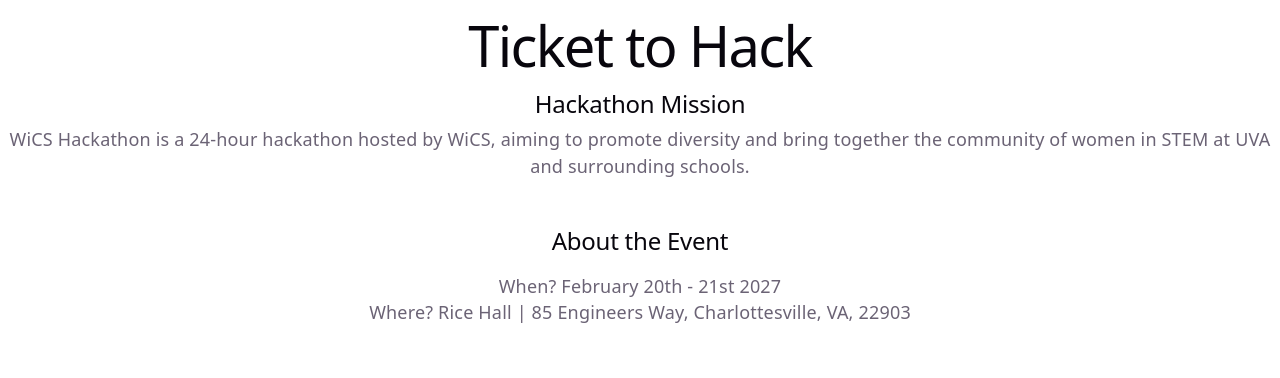
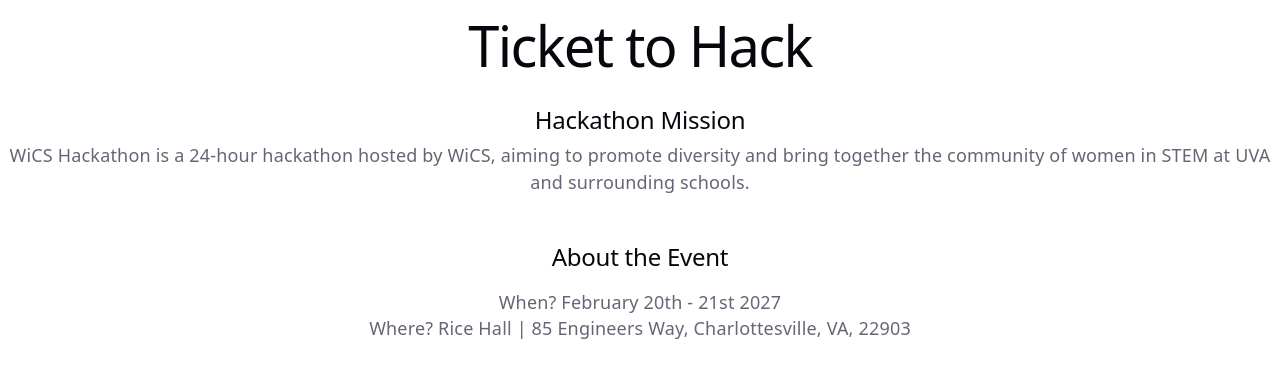
Before and after one commit to wicshacks-oss/Ticket-to-Hack, a React (Vite) app: page / in a window 1280 px wide. Shown: the top 378 px of the page. Built offline with nearby package versions, Linux system fonts and the light colour scheme.

Commit message:
adding a border above the mission statement section

```diff
--- a/src/App.css
+++ b/src/App.css
@@ -182,6 +182,15 @@
     border-right-color: var(--border);
   }
 }
+
+/* CSS section for mission statement section */
+
+.mission-statement-section {
+  margin-top: 48px;
+}
+
+/* CSS section for info section */
+
 /* Pushes the entire section down from the content above it */
 .info-section {
   margin-top: 48px;
```
